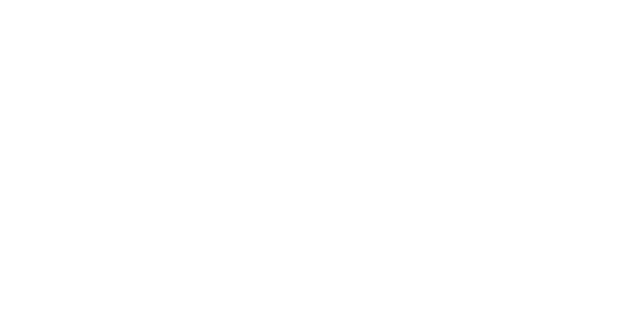
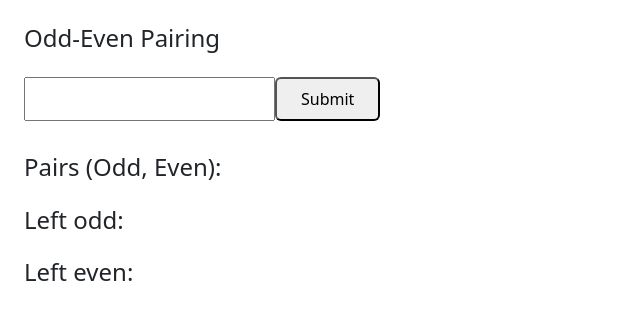
Before and after one commit to ayushi7459/Shopping_cart, a React (Vite) app: page /questions in a window 1280 px wide. Before the commit this address had no page. Shown: the top 320 px of the page, without its empty margins (0-640 px from the left). Built offline with nearby package versions, Linux system fonts and the light colour scheme; the HTML template or start-up script is replaced by a standard one.

Commit message:
test question

```diff
--- a/src/App.tsx
+++ b/src/App.tsx
@@ -6,6 +6,7 @@
 import './index.css';
 import List from "./components/listPage";
 import Dropdown_menu  from "./components/dropdown_list"
+import OddEvenPair from "./components/questions";
 
 
 const App=() =>{
@@ -18,6 +19,7 @@
       <Route path="/cart" element={<Carts/>}/>
       <Route path="/userlist" element={<List/>}/>
       <Route path="/dropdown_menu" element={<Dropdown_menu/>}/>
+      <Route path="/questions" element={<OddEvenPair/>}/>
     </Routes>
   </BrowserRouter>
   </Provider>
--- a/src/components/dropdown_list.tsx
+++ b/src/components/dropdown_list.tsx
@@ -1,6 +1,7 @@
 import { useState } from 'react';
 import rawDropdown from '../dropdown.json';
 import Select from 'react-select';
+
 
 type dropdownItems = {
     name: string,
@@ -23,18 +24,16 @@
 
     const renderDropdowns = () => {
         const storedOptions = localStorage.getItem("selected_values");
-        const Options = storedOptions ? JSON.parse(storedOptions) : [];
-
+        const Options = storedOptions ? JSON.parse(storedOptions) : []
         let Dropdowns = [];
 
-        for (let i=0; i<count; i++) {
-
+        for (let i=0; i<=count; i++) {
             const filtered_list = dropdown_list.filter((item) => (item.category === i + 1))
 
-            const options = filtered_list.map(option => ({
+            const filtered_options = filtered_list.map(option => ({
                     value: option.name,
                     label: option.name
-                }));
+                }))
 
             const preselectValues = Options[i + 1] && Options[i + 1].map((val: optionsType) => ({
                     value: val,
@@ -47,14 +46,16 @@
                         className="form-multi-select"
                         id="ms1"
                         isMulti
-                        // isLoading
-                        options={options}
+
+                        placeholder = {`${filtered_options[0].value}...`}
+                        options={filtered_options}
                         defaultValue={preselectValues}
                         onChange={(selectedOptions) =>
-                            setSelectedValues((ele) => ({
-                                ...ele,
-                                [i + 1]: selectedOptions ? selectedOptions.map((option:optionsType) => option.value) : [],
-                            }))} />
+                            setSelectedValues((prevState) => {
+                                const updatedState = { ...prevState };
+                                updatedState[i + 1] = selectedOptions ? selectedOptions.map((option: optionsType) => option.value) : [];
+                                return updatedState;
+                            })} />
                 </div>
             )
         }
@@ -66,7 +67,7 @@
     }
     const handleDecrease = () => {
         setCount(count - 1);
-        if (count < 1) {
+        if (count <= 1) {
             setShowModal(false);
         }
     }
--- /dev/null
+++ b/src/components/questions.tsx
@@ -0,0 +1,66 @@
+import { useState } from "react";
+
+const OddEvenPair = () =>{
+      const [input, setInput] = useState('');
+      const [oddEven,setOddEven] = useState<Array<string>>([]);
+      const [remainingOdd , setRemainingOdd] = useState<Array<string>>([]);
+      const [remainingEven , setRemainingEven] = useState<Array<string>>([]);
+
+
+    const handleSubmit = (e: React.FormEvent<HTMLFormElement>) => {
+        e.preventDefault();
+
+        console.log(input);
+        const array = input.split(" ");
+        console.log(array)
+        const even = array.filter((num) => Number(num) % 2 === 0);
+        const odd = array.filter((num)=>
+            Number(num) %2 !== 0
+        )
+        console.log("Type od odd",typeof(odd))
+
+        const n = Math.min(even.length , odd.length);
+        const result = [];
+
+        for(let i=0;i<n;i++){
+            result.push(`[${odd[i]},${even[n-i-1]}]`);
+        }
+        setOddEven(result);
+
+        const leftOdd = odd.slice(n);
+        const leftEven = even.slice(0, even.length - n);
+
+        setRemainingOdd(leftOdd);
+        setRemainingEven(leftEven);
+        // console.log(oddEven);
+        console.log("Remaining Odd:", leftOdd);
+        console.log("Remaining Even:", leftEven);
+
+        setInput("");
+    }
+
+    return(
+            <div className="p-4 mx-auto">
+              <h4 className="font-bold mb-4">Odd-Even Pairing</h4>
+
+              <form onSubmit={handleSubmit}>
+                <input type="text" className="p-2 mb-2" value={input} onChange={(e) => setInput(e.target.value)}
+                />
+                <button type="submit" className="bg-blue-500 text-black px-4 py-2 rounded">
+                  Submit
+                </button>
+              </form>
+
+              <div className="mt-4">
+                <h4 className="font-semibold">Pairs (Odd, Even): {oddEven}</h4>
+
+                <h4 className="font-semibold mt-4">Left odd: {remainingOdd.toString()}</h4>
+                <h4 className="font-semibold mt-4">Left even: {remainingEven.toString()}</h4>
+
+
+              </div>
+            </div>
+          );
+        };
+
+export default OddEvenPair;
```
